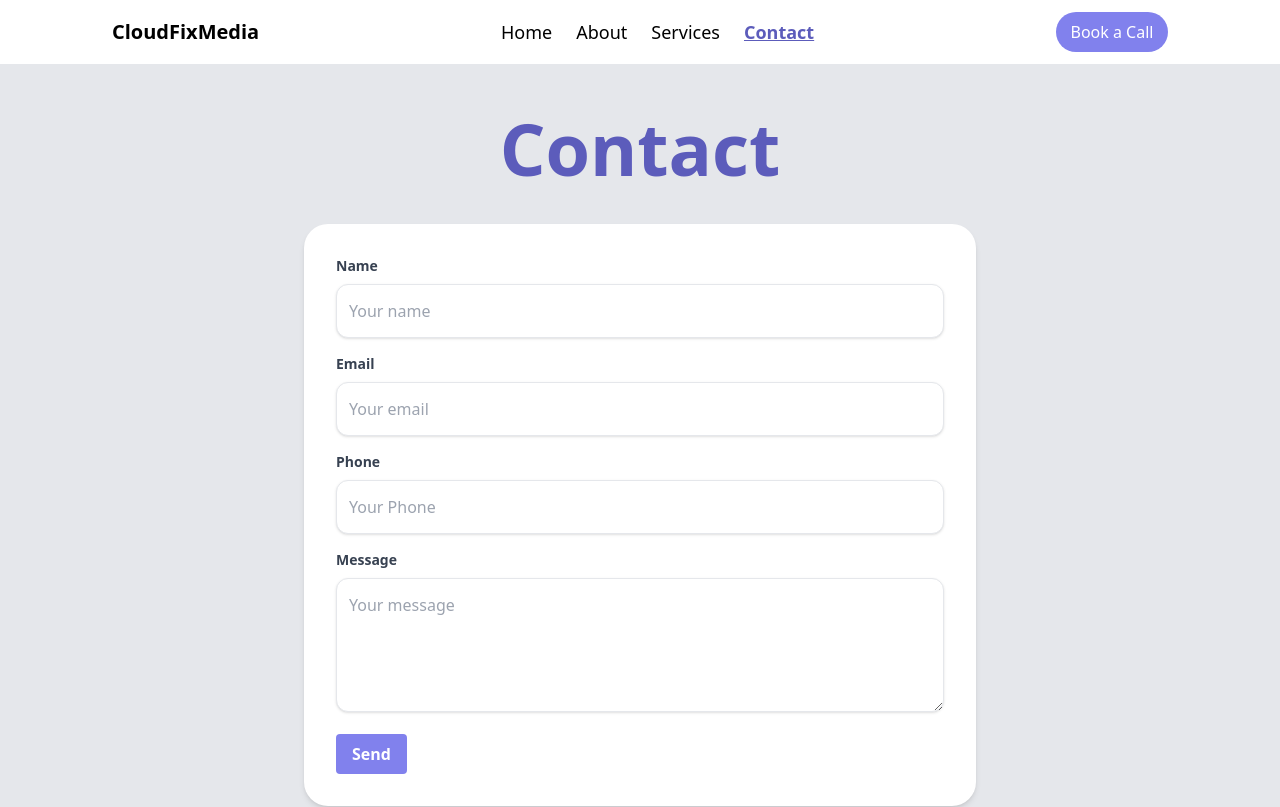
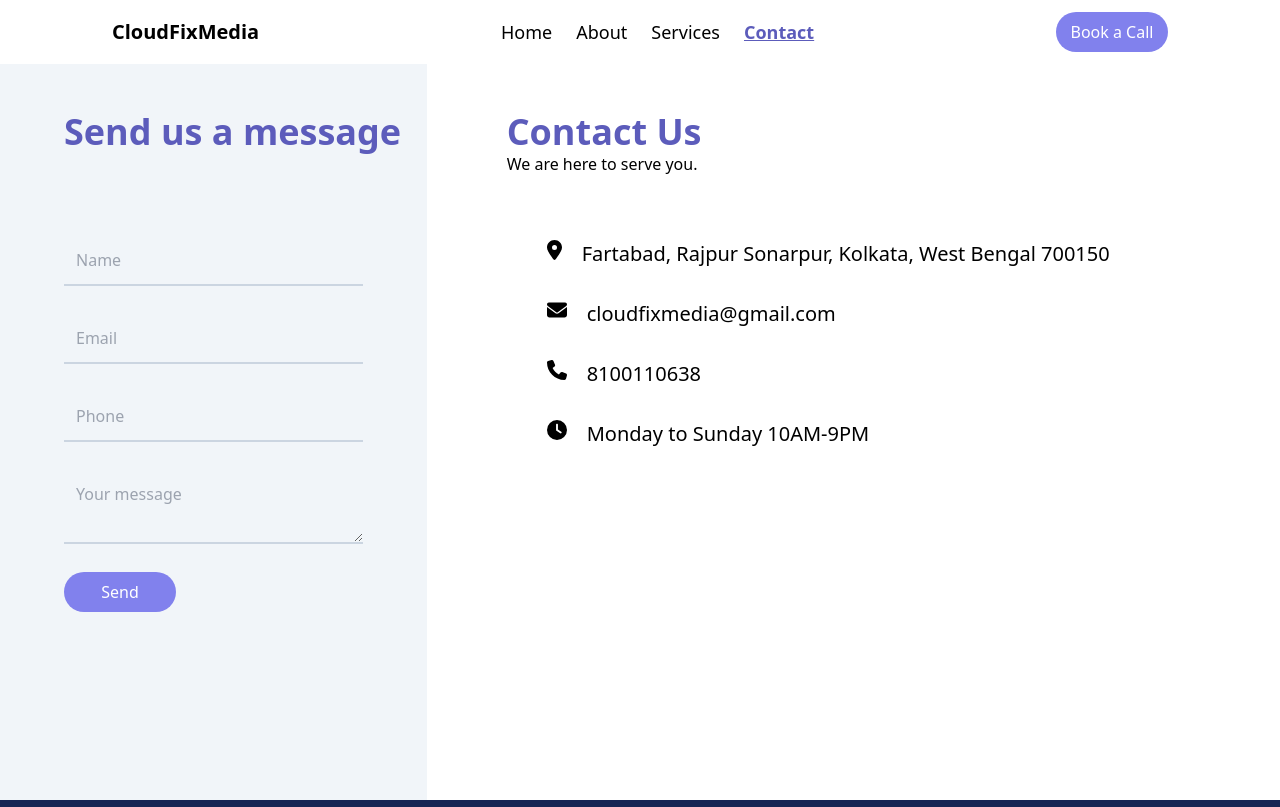
Before and after one commit to saikat-rog/cloudfixmedia, a React (Create React App) app: page /contact in a window 1280 px wide. Shown: the top 807 px of the page. Built offline with nearby package versions, Linux system fonts and the light colour scheme.

Commit message:
"Updated styles in About, Contacts, Clients, Testimonials, and Vision components, and added new colors to tailwind.config.js"

```diff
--- a/src/components/About.js
+++ b/src/components/About.js
@@ -2,7 +2,7 @@ import React from "react";
 
 const About = () => {
   return (
-    <div className=" h-screen flex flex-col justify-center items-center text-center font-regular mx-10 md:mx-52">
+    <div className=" h-screen flex flex-col gap-10 justify-center items-center text-center font-regular mx-10 md:mx-52">
       <div className=" text-4xl md:text-8xl font-semibold text-textColorLarge">About Us</div>
       <div className=" text-xl md:text-3xl">
         Cloudfix Media emerged from a fervor for creative expression and a
@@ -18,7 +18,9 @@ const About = () => {
         organic social media strategies. Creativity, integrity, and
         collaboration guide every project we undertake.
       </div>
-      <button className=" my-10 bg-buttonPrimaryColor hover:bg-buttonSecondaryColor hover:text-black p-5 rounded-full w-40 text-white">Learn more</button>
+      <button className="bg-buttonPrimaryColor hover:bg-buttonSecondaryColor hover:text-black rounded-full py-2 px-7 md:py-5 md:px-16 text-white">
+        Learn More
+      </button>
     </div>
   );
 };
--- a/src/components/Contacts.js
+++ b/src/components/Contacts.js
@@ -1,63 +1,82 @@
-import React from 'react';
+import React from "react";
+import { FontAwesomeIcon } from "@fortawesome/react-fontawesome";
+import {
+  faLocationDot,
+  faEnvelope,
+  faPhone,
+  faClock,
+} from "@fortawesome/free-solid-svg-icons";
 
 const Contacts = () => {
   return (
-    <div className='min-h-screen flex flex-col justify-center items-center bg-gray-200 p-12 md:p-28'>
-      <h1 className='text-7xl text-textColorLarge mb-10 font-semibold'>Contact</h1>
-      <form className=' bg-white shadow-md rounded-3xl p-8 w-full max-w-2xl'>
-        <div className='mb-4'>
-          <label className='block text-gray-700 text-sm font-bold mb-2 rounded-xl' htmlFor='name'>
-            Name
-          </label>
+    <div className=" flex flex-col md:flex-row w-full min-h-screen">
+      {/* Left col for the form */}
+      <div className=" bg-sectionBackground w-full md:w-1/3 pt-28">
+        <div className=" flex flex-col gap-5">
+          <div className=" ml-16 text-textColorLarge font-bold text-4xl">
+            Send us a message
+          </div>
+          <form className=" flex flex-col gap-7 px-16 py-16">
             <input
-            className='shadow appearance-none border w-full py-4 px-3 rounded-xl text-gray-700 leading-tight focus:outline-none focus:shadow-outline'
-            id='name'
-            type='text'
-            placeholder='Your name'
-          />
-        </div>
-        <div className='mb-4'>
-          <label className='block text-gray-700 text-sm font-bold mb-2 rounded-xl' htmlFor='email'>
-            Email
-          </label>
+              type="text"
+              placeholder="Name"
+              className="bg-transparent border-b-2 border-slate-300 p-3 focus:outline-none"
+            ></input>
             <input
-            className='shadow appearance-none border w-full py-4 px-3 rounded-xl text-gray-700 leading-tight focus:outline-none focus:shadow-outline'
-            id='email'
-            type='email'
-            placeholder='Your email'
-          />
-        </div>
-        <div className='mb-4'>
-          <label className='block text-gray-700 text-sm font-bold mb-2 rounded-xl' htmlFor='phone'>
-            Phone
-          </label>
+              type="text"
+              placeholder="Email"
+              className="bg-transparent border-b-2 border-slate-300 p-3 focus:outline-none"
+            ></input>
             <input
-            className='shadow appearance-none border w-full py-4 px-3 rounded-xl text-gray-700 leading-tight focus:outline-none focus:shadow-outline'
-            id='phone'
-            type='phone'
-            placeholder='Your Phone'
-          />
-        </div>
-        <div className='mb-4'>
-          <label className='block text-gray-700 text-sm font-bold mb-2 rounded-xl' htmlFor='message'>
-            Message
-          </label>
+              type="text"
+              placeholder="Phone"
+              className="bg-transparent border-b-2 border-slate-300 p-3 focus:outline-none"
+            ></input>
             <textarea
-            className='shadow appearance-none border w-full py-4 px-3 rounded-xl text-gray-700 leading-tight focus:outline-none focus:shadow-outline'
-            id='message'
-            rows='5'
-            placeholder='Your message'
+              placeholder="Your message"
+              className="bg-transparent border-b-2 border-slate-300 p-3 focus:outline-none"
             ></textarea>
-        </div>
-        <div className='flex items-center justify-between'>
-          <button
-            className='bg-buttonPrimaryColor hover:bg-buttonSecondaryColor hover:text-black text-white font-bold py-2 px-4 rounded focus:outline-none focus:shadow-outline'
-            type='button'
-          >
+            <button className=" hidden md:block md:bg-buttonPrimaryColor hover:bg-buttonSecondaryColor hover:text-black rounded-full h-10 w-28 text-white">
               Send
             </button>
+          </form>
         </div>
-      </form>
+      </div>
+      {/* Right col for the contact info */}
+      <div className=" w-full md:w-2/3  py-28 px-20">
+        <div className="flex flex-col gap-16">
+          {/* Heading */}
+          <div className="flex flex-col">
+            <span className="text-4xl font-bold text-textColorLarge">
+              Contact Us
+            </span>
+            <span>We are here to serve you.</span>
+          </div>
+          {/* Details */}
+          <div className=" flex flex-col gap-8 items-start ml-10">
+            {/* Location */}
+            <div className="flex gap-5 text-xl">
+              <FontAwesomeIcon icon={faLocationDot} />
+              <p>Fartabad, Rajpur Sonarpur, Kolkata, West Bengal 700150</p>
+            </div>
+            {/* Email */}
+            <div className="flex gap-5 text-xl">
+              <FontAwesomeIcon icon={faEnvelope} />
+              <p>cloudfixmedia@gmail.com</p>
+            </div>
+            {/* Phone */}
+            <div className="flex gap-5 text-xl">
+              <FontAwesomeIcon icon={faPhone} />
+              <p>8100110638</p>
+            </div>
+            {/* Time */}
+            <div className="flex gap-5 text-xl">
+              <FontAwesomeIcon icon={faClock} />
+              <p>Monday to Sunday 10AM-9PM</p>
+            </div>
+          </div>
+        </div>
+      </div>
     </div>
   );
 };
--- a/src/components/subcomponents/Clients.js
+++ b/src/components/subcomponents/Clients.js
@@ -4,7 +4,7 @@ import ClientGallery from './ClientGallery';
 const Clients = () => {
   const Title = "Clients we work with";
   return (
-    <section className='min-h-screen font-regular bg-slate-100 flex flex-col items-center'>
+    <section className='min-h-screen font-regular bg-sectionBackground flex flex-col items-center'>
       <div className='text-center text-3xl p-8 font-semibold md:text-5xl md:p-14 text-textColorLarge'>
         {Title}
       </div>
--- a/src/components/subcomponents/Testimonials.js
+++ b/src/components/subcomponents/Testimonials.js
@@ -29,7 +29,7 @@ const testimonials = [
 
 const Testimonials = () => {
   return (
-    <section className="bg-gray-100 py-12">
+    <section className="bg-sectionBackground py-12">
       <div className="max-w-7xl mx-auto px-4 sm:px-6 lg:px-8">
         <h2 className="text-3xl font-bold text-center mb-8 text-textColorLarge">
           What Our Clients Say
--- a/src/components/subcomponents/Vision.js
+++ b/src/components/subcomponents/Vision.js
@@ -16,7 +16,7 @@ const Vision = () => {
 
   return (
     <div>
-      <section className=" w-full min-h-screen text-black flex items-center justify-center font-regular bg-slate-100">
+      <section className=" w-full min-h-screen text-black flex items-center justify-center font-regular bg-sectionBackground">
         <div className=" mt-20 p-10 flex flex-wrap w-full">
           {/* Vision details */}
           <div className="flex md:flex-1 flex-wrap gap-8 justify-center">
--- a/tailwind.config.js
+++ b/tailwind.config.js
@@ -12,7 +12,8 @@ module.exports = {
         'purple': '#6264F7',
         'buttonPrimaryColor': '#8181ed',//button-primary-color
         'buttonSecondaryColor': '#f2f3f0',//button-secondary-color
-        'textColorLarge': '#5c5cbb'//large-type-text-color
+        'textColorLarge': '#5c5cbb',//large-type-text-color
+        'sectionBackground': '#F1F5F9'
       }
     },
   },
```
Lines whose indentation alone changed are shown as unchanged.
